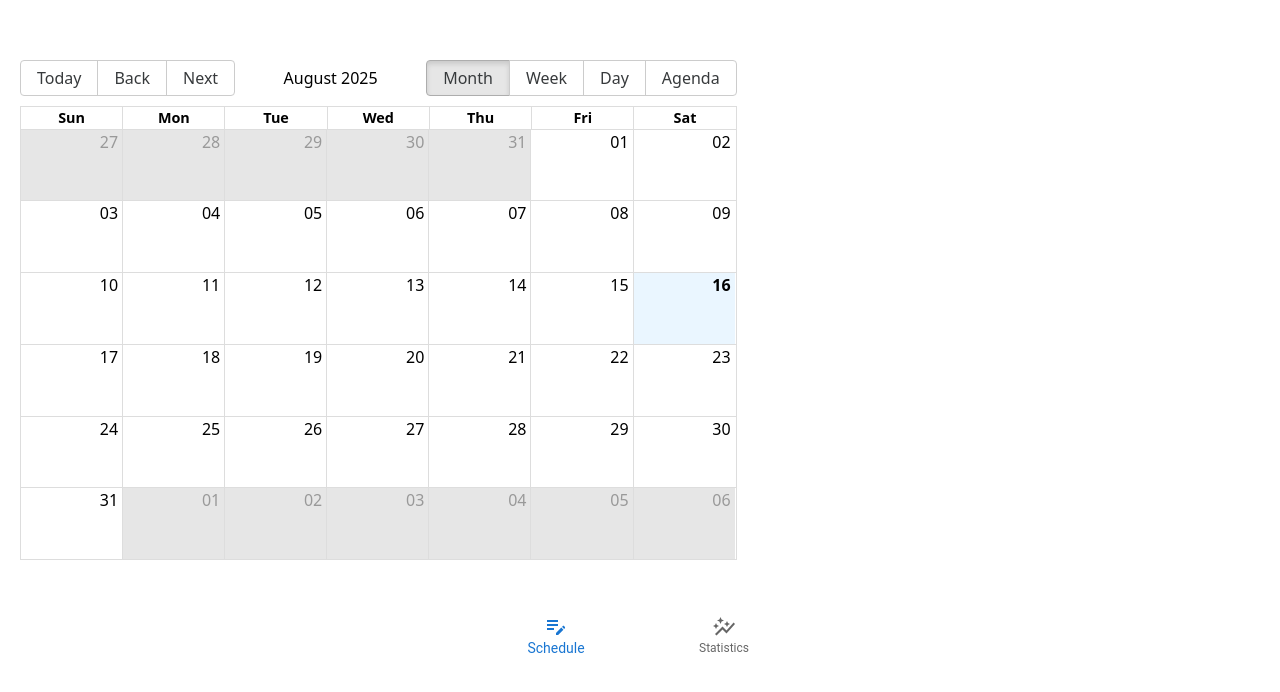
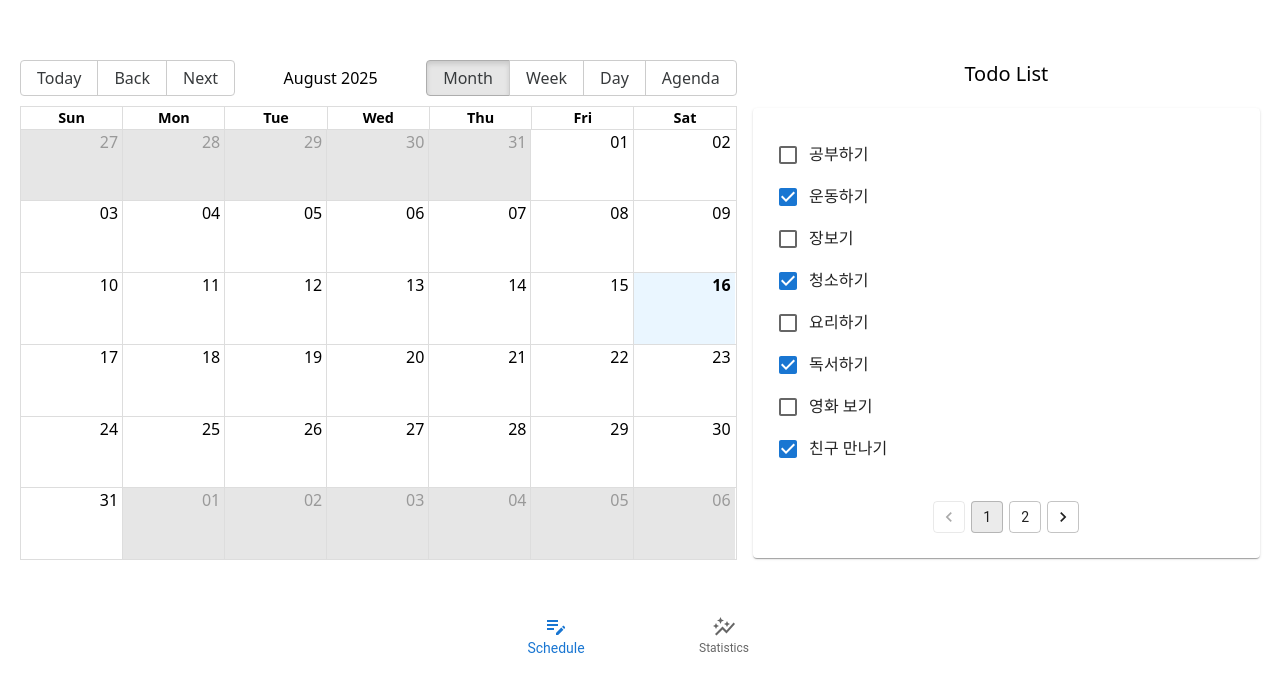
Before and after one commit to iheeya/todo-calendar, a React (Vite) app in the folder front/: page / in a window 1280 px wide. Shown: the top 692 px of the page. Built offline with nearby package versions, Linux system fonts and the light colour scheme.

Commit message:
[FE] feat: Todolist 목록

```diff
--- /dev/null
+++ b/front/public/mock/todolist/todoGet.json
@@ -0,0 +1,18 @@
+{
+  "id": 1,
+  "date": "2025-08-18",
+  "tasks": [
+    { "id": 101, "content": "공부하기", "is_done": false },
+    { "id": 102, "content": "운동하기", "is_done": true },
+    { "id": 103, "content": "장보기", "is_done": false },
+    { "id": 104, "content": "청소하기", "is_done": true },
+    { "id": 105, "content": "요리하기", "is_done": false },
+    { "id": 106, "content": "독서하기", "is_done": true },
+    { "id": 107, "content": "영화 보기", "is_done": false },
+    { "id": 108, "content": "친구 만나기", "is_done": true },
+    { "id": 109, "content": "프로젝트 작업", "is_done": false },
+    { "id": 110, "content": "휴식 취하기", "is_done": true },
+    { "id": 111, "content": "정리하기", "is_done": false },
+    { "id": 112, "content": "일기 쓰기", "is_done": true }
+  ]
+}
--- /dev/null
+++ b/front/src/pages/schedule/components/todolist.tsx
@@ -0,0 +1,90 @@
+import { useEffect, useState } from "react";
+import {
+  Checkbox,
+  FormGroup,
+  FormControlLabel,
+  Paper,
+  Stack,
+  Pagination,
+} from "@mui/material";
+
+interface Task {
+  id: number;
+  content: string;
+  is_done: boolean;
+}
+
+const pageSize = 8;
+
+export default function TodoList() {
+  const [tastks, setTasks] = useState<Task[]>([]);
+  const [page, setPage] = useState<number>(1);
+
+  useEffect(() => {
+    fetch("/mock/todolist/todoGet.json")
+      .then((response) => response.json())
+      .then((data) => {
+        // console.log("Todo List Data:", data.tasks);
+        setTasks(data.tasks);
+      })
+      .catch((error) => {
+        console.error("Error fetching todo list:", error);
+      });
+  }, []);
+
+  const handleCheckboxChange = (taskId: number) => {
+    setTasks((prevTasks) =>
+      prevTasks.map((task) =>
+        task.id === taskId ? { ...task, is_done: !task.is_done } : task
+      )
+    );
+  };
+
+  const pageCount = Math.ceil(tastks.length / pageSize);
+  const pageTasks = tastks.slice((page - 1) * pageSize, page * pageSize);
+
+  return (
+    <>
+      <h1 className="text-center text-xl">Todo List</h1>
+      <Paper
+        style={{
+          padding: "5%",
+          marginTop: "4%",
+          width: "100%",
+          minHeight: "90%",
+          display: "flex",
+          flexDirection: "column",
+        }}
+      >
+        <div className="flex-1">
+          {pageTasks.map((task) => (
+            <FormGroup key={task.id}>
+              <FormControlLabel
+                control={<Checkbox checked={task.is_done} />}
+                label={task.content}
+                onClick={() => handleCheckboxChange(task.id)}
+              />
+            </FormGroup>
+          ))}
+        </div>
+        {pageCount > 1 && (
+          <Stack
+            spacing={2}
+            style={{
+              marginTop: "2%",
+            }}
+          >
+            <Pagination
+              count={pageCount}
+              page={page}
+              onChange={(_, value) => setPage(value)}
+              variant="outlined"
+              shape="rounded"
+              style={{ display: "flex", justifyContent: "center" }}
+            />
+          </Stack>
+        )}
+      </Paper>
+    </>
+  );
+}
--- a/front/src/pages/schedule/schedule.tsx
+++ b/front/src/pages/schedule/schedule.tsx
@@ -1,4 +1,5 @@
 import Calendar from "./components/calendar";
+import TodoList from "./components/todolist";
 import { Grid } from "@mui/material";
 
 function App() {
@@ -8,6 +9,9 @@ function App() {
         <Grid size={{ xs: 12, md: 7 }}>
           <Calendar />
         </Grid>
+        <Grid size={{ xs: 12, md: 5 }}>
+          <TodoList />
+        </Grid>
       </Grid>
     </div>
   );
```
